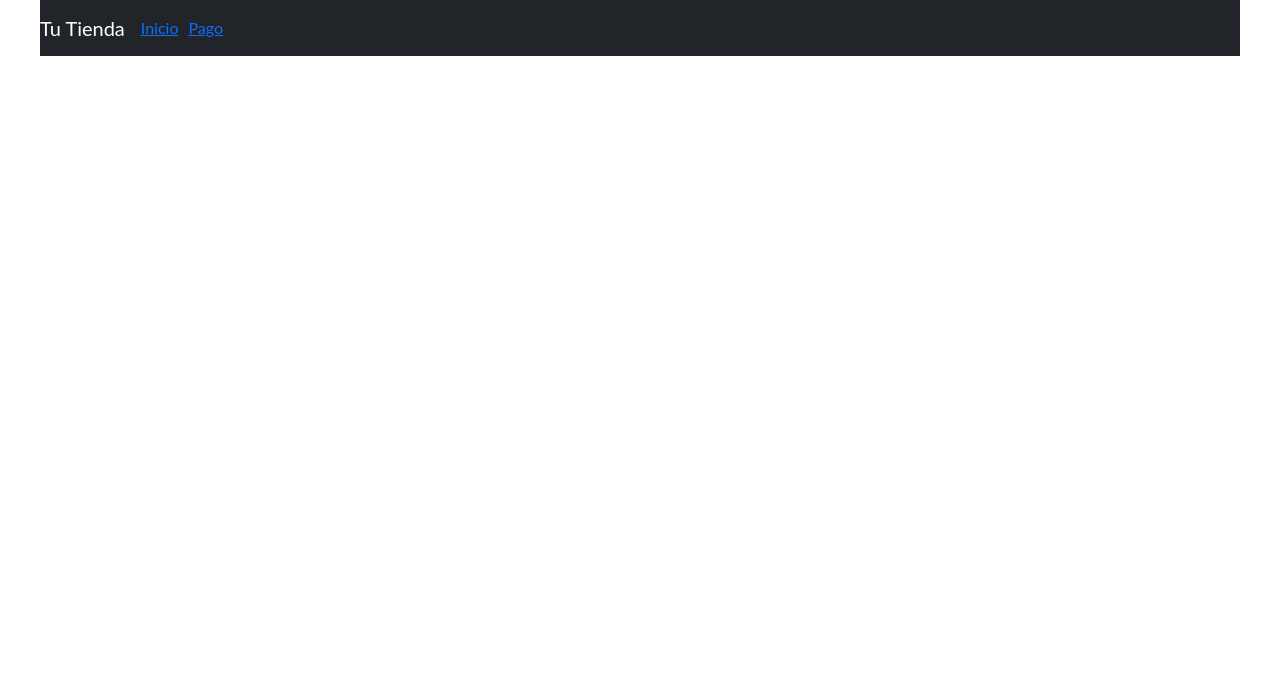
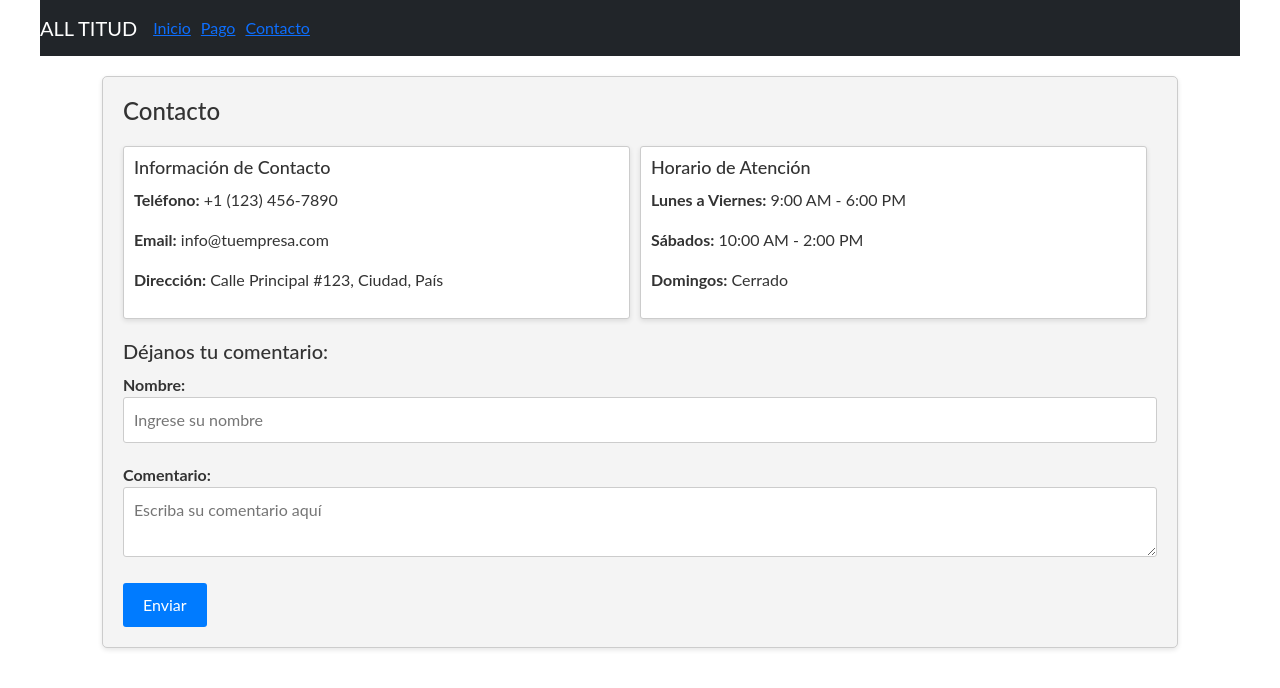
Before and after one commit to Tomascolloca/proyectreact, a React (Vite) app: page /contacto in a window 1280 px wide. Shown: the top 688 px of the page. Built offline with nearby package versions, Linux system fonts and the light colour scheme.

Commit message:
septimo comit

```diff
--- a/src/App.jsx
+++ b/src/App.jsx
@@ -1,8 +1,9 @@
 import React, { useState } from 'react';
-import { BrowserRouter as Router, Routes, Route, Link } from 'react-router-dom'; // Añade 'Link' aquí
+import { BrowserRouter as Router, Routes, Route, Link } from 'react-router-dom';
 import Header from './components/Header';
 import ProductList from './components/ProductList';
 import PaymentForm from './components/PaymentForm';
+import Contacto from './components/contacto'; // Importa el componente Contacto
 
 function App() {
   const [allProducts, setAllProducts] = useState([]);
@@ -12,7 +13,7 @@ function App() {
       <div>
         <nav className="navbar navbar-expand-lg navbar-dark bg-dark">
           <a className="navbar-brand" href="/">
-            Tu Tienda
+            ALL TITUD
           </a>
           <button
             className="navbar-toggler"
@@ -33,6 +34,9 @@ function App() {
               <li className="nav-item">
                 <Link to="/pago">Pago</Link>
               </li>
+              <li className="nav-item">
+                <Link to="/contacto">Contacto</Link> {/* Actualiza el enlace */}
+              </li>
             </ul>
           </div>
         </nav>
@@ -48,6 +52,7 @@ function App() {
               }
             />
             <Route path="/pago" element={<PaymentForm />} />
+            <Route path="/contacto" element={<Contacto />} /> {/* Actualiza esta ruta */}
           </Routes>
         </div>
       </div>
--- /dev/null
+++ b/src/components/contacto.css
@@ -0,0 +1,80 @@
+/* contacto.css */
+
+.contacto-container {
+  background-color: #f4f4f4;
+  padding: 20px;
+  border: 1px solid #ccc;
+  border-radius: 5px;
+  box-shadow: 0 2px 5px rgba(0, 0, 0, 0.1);
+  margin: 20px;
+}
+
+.contacto-container h2 {
+  font-size: 24px;
+  margin-bottom: 20px;
+  color: #333;
+}
+
+.contact-info {
+  display: flex;
+  justify-content: space-between;
+  margin-bottom: 20px;
+}
+
+.contact-item {
+  flex: 1;
+  padding: 10px;
+  background-color: #fff;
+  border: 1px solid #ccc;
+  border-radius: 3px;
+  box-shadow: 0 2px 5px rgba(0, 0, 0, 0.1);
+  margin-right: 10px;
+}
+
+.contact-item h3 {
+  font-size: 18px;
+  margin-bottom: 10px;
+  color: #333;
+}
+
+.contact-map {
+  /* Estilos para el mapa si es necesario */
+}
+
+.contact-subheading {
+  font-size: 20px;
+  color: #333;
+  margin-bottom: 10px;
+}
+
+.form-group {
+  margin-bottom: 20px;
+}
+
+label {
+  display: block;
+  font-weight: bold;
+  color: #333;
+}
+
+input[type="text"],
+textarea {
+  width: 100%;
+  padding: 10px;
+  border: 1px solid #ccc;
+  border-radius: 3px;
+  color: #333;
+}
+
+button[type="submit"] {
+  padding: 10px 20px;
+  background-color: #007bff;
+  color: #fff;
+  border: none;
+  border-radius: 3px;
+  cursor: pointer;
+}
+
+button[type="submit"]:hover {
+  background-color: #0056b3;
+}
--- /dev/null
+++ b/src/components/contacto.jsx
@@ -0,0 +1,61 @@
+import React, { useState } from 'react';
+import './contacto.css'; // Importa el archivo CSS
+
+const Contacto = () => {
+  const [nombre, setNombre] = useState('');
+  // Agrega más estados para otros campos del formulario si es necesario
+
+  const handleSubmit = (e) => {
+    e.preventDefault();
+    // Agrega lógica para manejar el envío del formulario aquí
+    console.log('Formulario enviado:', nombre); // Ejemplo: Mostrar el nombre en la consola
+  };
+
+  return (
+    <div className="contacto-container">
+      <h2>Contacto</h2>
+      <div className="contact-info">
+        <div className="contact-item">
+          <h3 className="contact-subheading">Información de Contacto</h3>
+          <p><strong>Teléfono:</strong> +1 (123) 456-7890</p>
+          <p><strong>Email:</strong> info@tuempresa.com</p>
+          <p><strong>Dirección:</strong> Calle Principal #123, Ciudad, País</p>
+        </div>
+        <div className="contact-item">
+          <h3 className="contact-subheading">Horario de Atención</h3>
+          <p><strong>Lunes a Viernes:</strong> 9:00 AM - 6:00 PM</p>
+          <p><strong>Sábados:</strong> 10:00 AM - 2:00 PM</p>
+          <p><strong>Domingos:</strong> Cerrado</p>
+        </div>
+      </div>
+      <div className="contact-map">
+        {/* Aquí puedes agregar un mapa de ubicación si es necesario */}
+      </div>
+      <h3 className="contact-subheading">Déjanos tu comentario:</h3>
+      <form onSubmit={handleSubmit}>
+        <div className="form-group">
+          <label htmlFor="nombre">Nombre:</label>
+          <input
+            type="text"
+            id="nombre"
+            value={nombre}
+            onChange={(e) => setNombre(e.target.value)}
+            placeholder="Ingrese su nombre"
+          />
+        </div>
+        {/* Agrega más campos del formulario según sea necesario */}
+        <div className="form-group">
+          <label htmlFor="comentario">Comentario:</label>
+          <textarea
+            id="comentario"
+            // Agrega un estado y un manejador para este campo si es necesario
+            placeholder="Escriba su comentario aquí"
+          ></textarea>
+        </div>
+        <button type="submit">Enviar</button>
+      </form>
+    </div>
+  );
+};
+
+export default Contacto;
```
